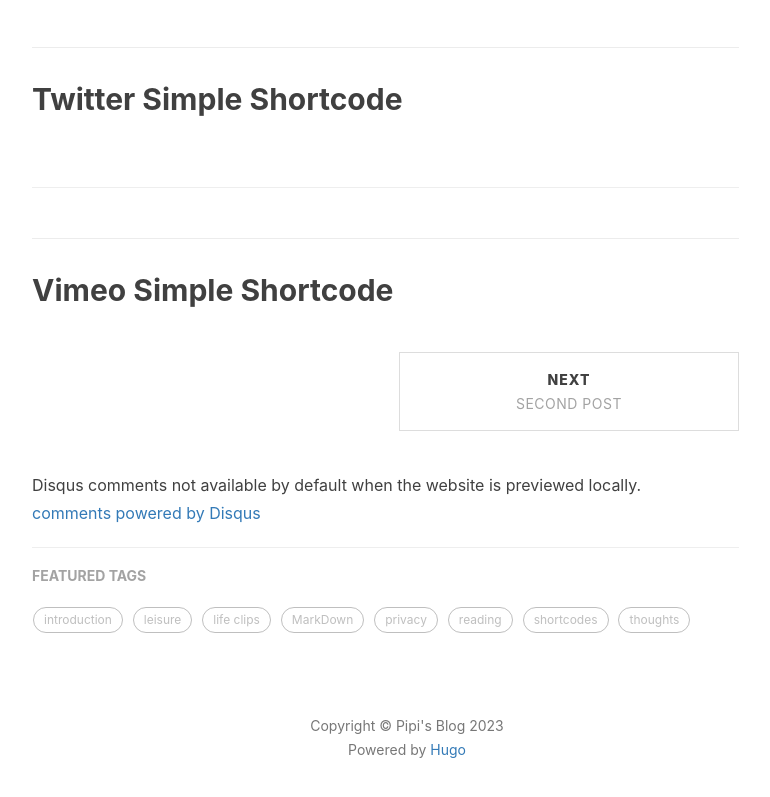
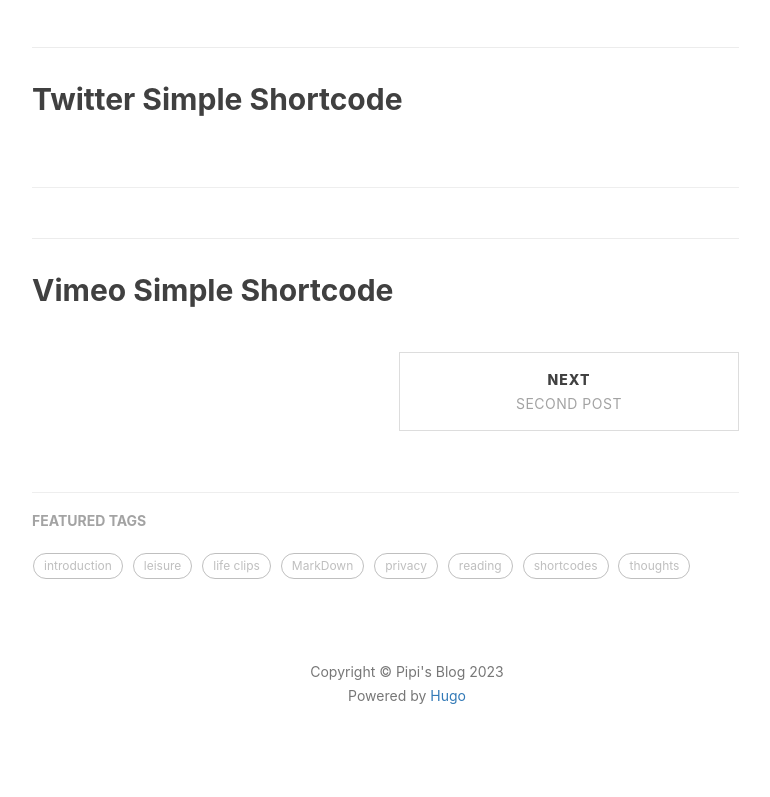
Before and after one commit to staylowkey888/staylowkey888.github.io, a plain HTML site: page posts/rich-content/index.html in a window 1280 px wide. Shown: the part 1297-2094 px from the top of the page, without its empty margins (233-1003 px from the left). After the commit the page ends 2069 px from the top, so only its background shows below. Drawn offline with Linux system fonts and the light colour scheme.

Commit message:
delete comment

```diff
--- a/posts/rich-content/index.html
+++ b/posts/rich-content/index.html
@@ -235,26 +235,7 @@
 
 
 
-        <div id="disqus_thread"></div>
-<script type="application/javascript">
-    window.disqus_config = function () {
 
-
-
-    };
-    (function() {
-        if (["localhost", "127.0.0.1"].indexOf(window.location.hostname) != -1) {
-            document.getElementById('disqus_thread').innerHTML = 'Disqus comments not available by default when the website is previewed locally.';
-            return;
-        }
-        var d = document, s = d.createElement('script'); s.async = true;
-        s.src = '//' + "staylowkey02" + '.disqus.com/embed.js';
-        s.setAttribute('data-timestamp', +new Date());
-        (d.head || d.body).appendChild(s);
-    })();
-</script>
-<noscript>Please enable JavaScript to view the <a href="https://disqus.com/?ref_noscript">comments powered by Disqus.</a></noscript>
-<a href="https://disqus.com" class="dsq-brlink">comments powered by <span class="logo-disqus">Disqus</span></a>
 
       </div>
 
```
Also changed, not shown: posts/orientation/index.html (+0 -19 lines), posts/orientationtypora/index.html (+0 -19 lines).
